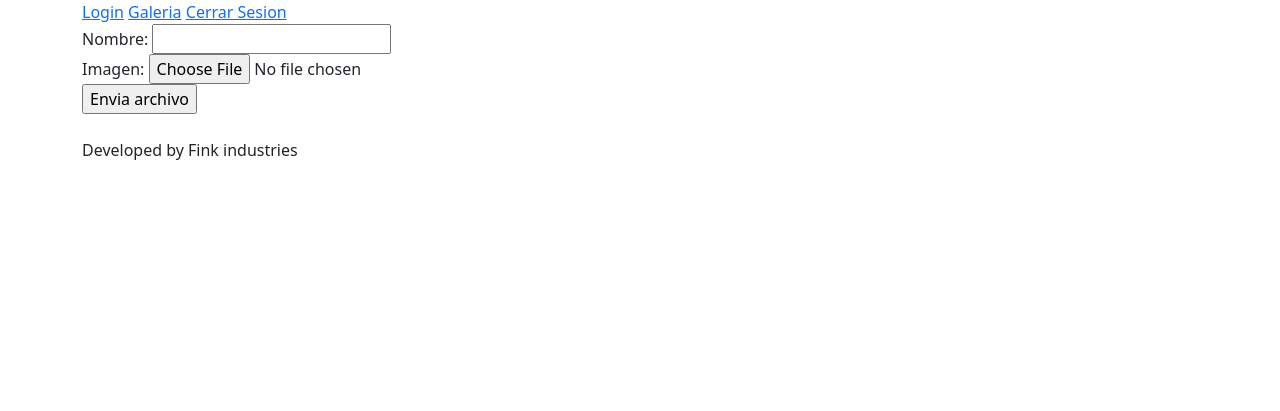
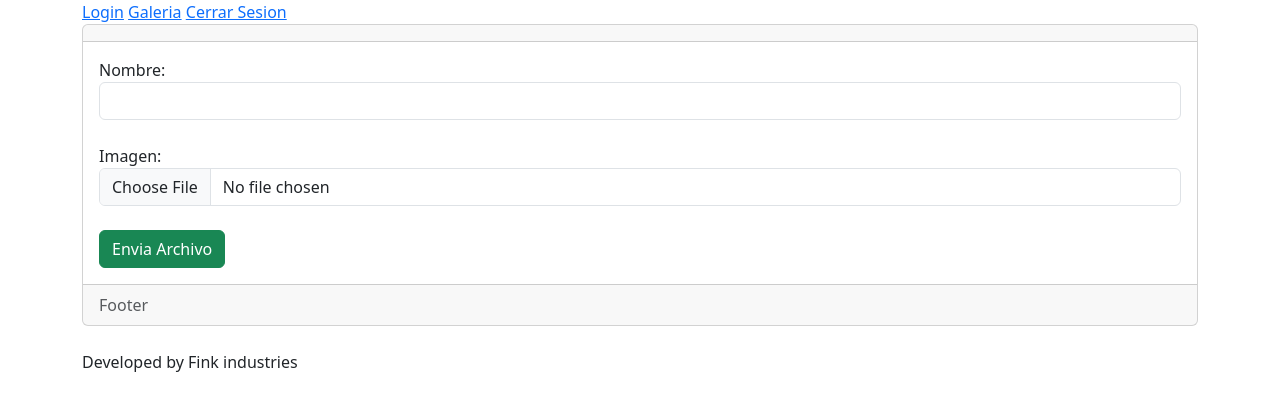
Before and after one commit to demian35/ProyectoPracticaPhP, a PHP site: page /galeria.php in a window 1280 px wide. Shown: the top 411 px of the page. Run offline with PHP 8.4, Linux system fonts and the light colour scheme; the visitor is signed in with stand-in values (Sample User, id 1).

Commit message:
aplicando estilos de las clases de bootstrap

```diff
--- a/galeria.php
+++ b/galeria.php
@@ -1,15 +1,22 @@
 <?php include("header.php") ?>
 
-<form action="galeria.php" method="post">
-
-    Nombre: <input type="text" name="nombre" id="">
-    <br>
-    Imagen: <input type="file" name="archivo" id="">
-    <br>
-    <input type="submit" value="Envia archivo">
-    <br>
+<div class="card">
+    <div class="card-header">
+    </div>
+    <div class="card-body">
+        <form action="galeria.php" method="post">
+            Nombre: <input class="form-control" type="text" name="nombre" id="">
+            <br>
+            Imagen: <input class="form-control" type="file" name="archivo" id="">
+            <br>
+            <button class="btn btn-success" type="submit">Envia Archivo</button>
+            <br>
+        </form>
+    </div>
+    <div class="card-footer text-muted">
+        Footer
+    </div>
+</div>
 
 
-</form>
-
 <?php include("fotter.php") ?>
```
